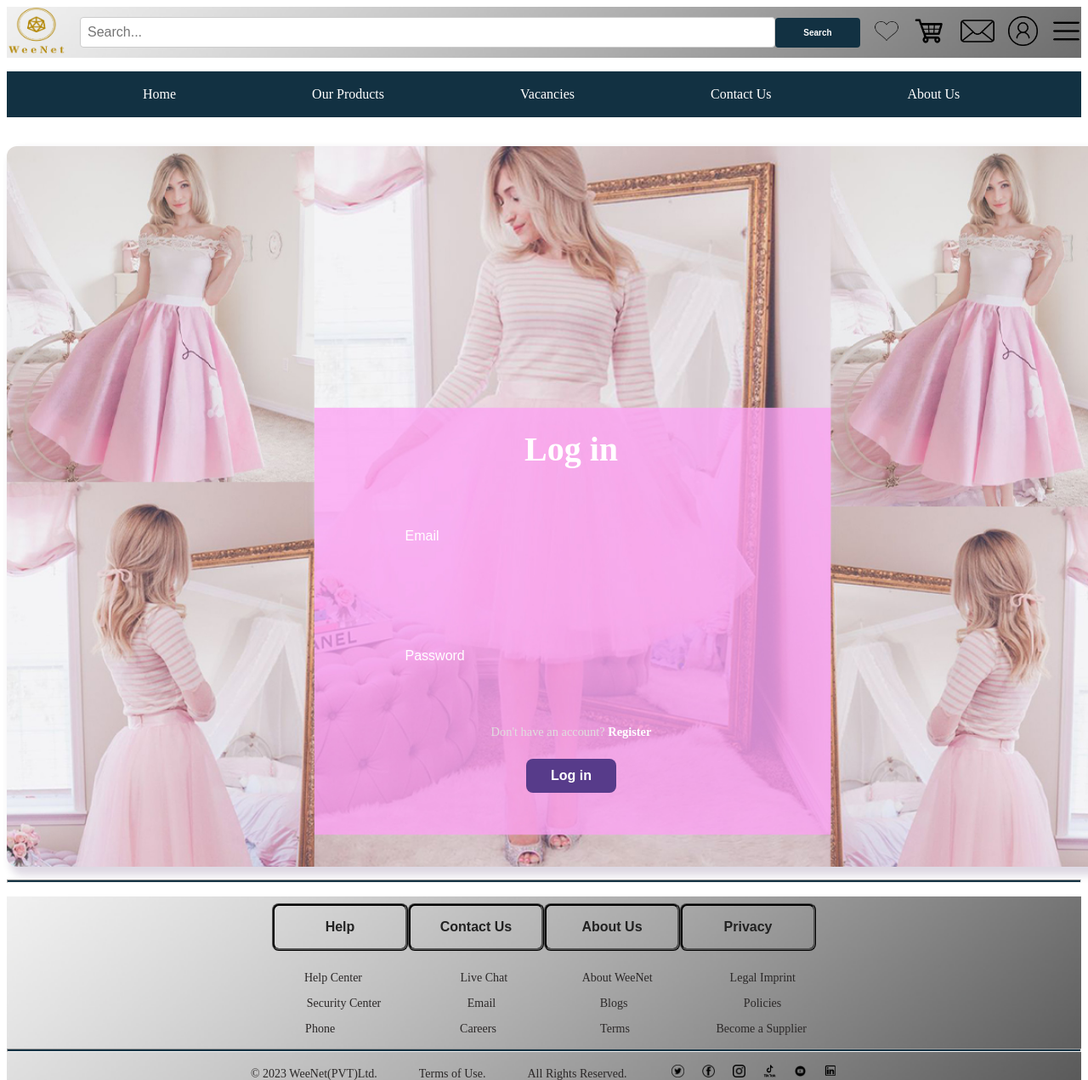
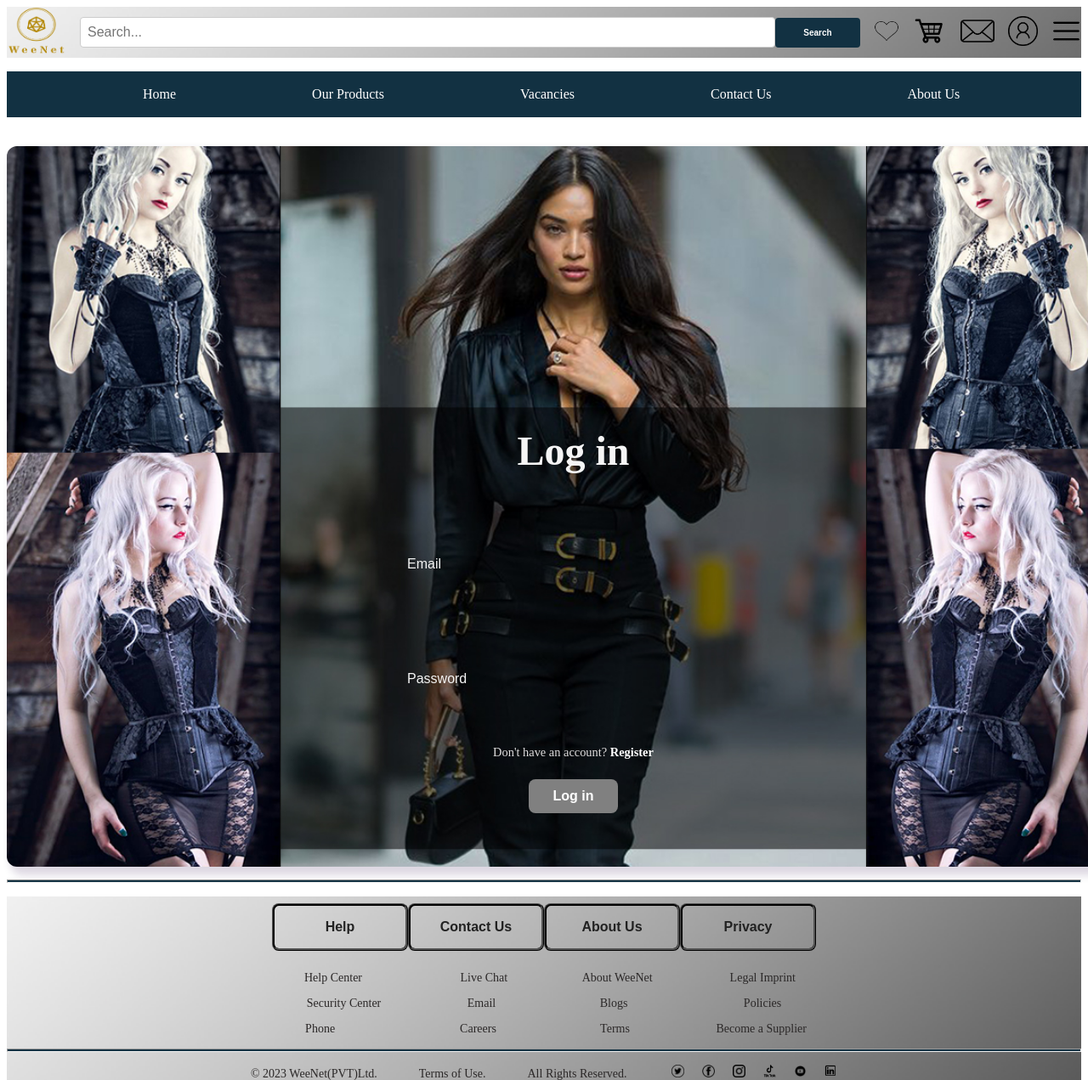
Before and after one commit to SLIIT-Group-projects/SLIIT-Y1S2-IWTproject, a PHP site: page /login.php in a window 1280 px wide; the page is wider, and only the part inside the window is pictured. Shown: the top 1271 px of that part at 85% size. Run offline with PHP 8.4, Linux system fonts and the light colour scheme.

Commit message:
login page
new login page

```diff
--- a/login.php
+++ b/login.php
@@ -11,17 +11,18 @@
 		.main {
 		  flex-direction: column;
 		  overflow: hidden;
-		  border-radius: 12px;
-		  box-shadow: 7px 7px 10px 3px #24004628;
-		  padding: 24px;
-		  color: #fff;
-		  text-align: center;
-		  background-image: url("resources/login/l1.jpg");
-          width: 1280px;
+		  background-image: url("resources/login/l6.jpg");
+		  width: 1285px;
 		  height: 800px;
 		  background-size: cover;
 		  background-position: center;
 		  background-repeat: no-repeat;
+		  border-radius: 12px;
+		  box-shadow: 7px 7px 10px 3px #24004628;
+		  padding: 24px;
+		  color: whitesmoke;
+		  text-align: center;
+
 
           /* Centering content */
           display: flex;
@@ -30,8 +31,8 @@
 		}
 
 		.label {
-		  margin: 10px 0;
-		  font-size: 2.5rem;
+		  margin: 10px 5;
+		  font-size: 3rem;
 		  font-weight: bold;
 		  cursor: pointer;
 		  transition: .5s ease-in-out;
@@ -41,7 +42,6 @@
 		  width: 80%;
 		  height: 20px;
 		  background: #e0dede;
-		  padding: 2px;
 		  border: none;
 		  outline: none;
 		  border-radius: 4px;
@@ -53,7 +53,7 @@
 		  height: 40px;
 		  margin-top: 2%;
 		  color: #fff;
-		  background: #573b8a;
+		  background: grey;
 		  font-size: 1rem;
 		  font-weight: bold;
 		  border: none;
```
Also changed, not shown: resources/login/l2.jpg (added), resources/login/l3.jpg (added), resources/login/l4.jpg (added), resources/login/l5.jpg (added), resources/login/l6.jpg (added), resources/login/lnew1.jpg (added), 1 other file.
